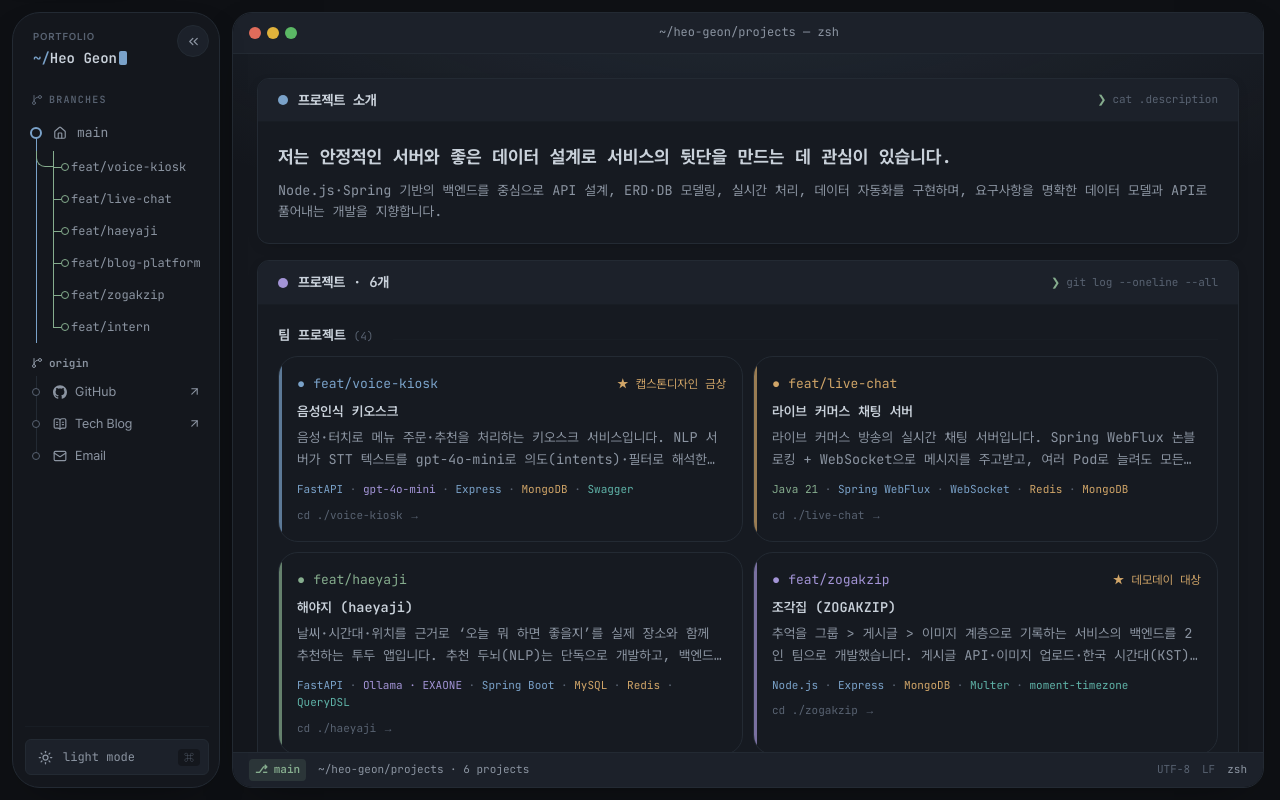
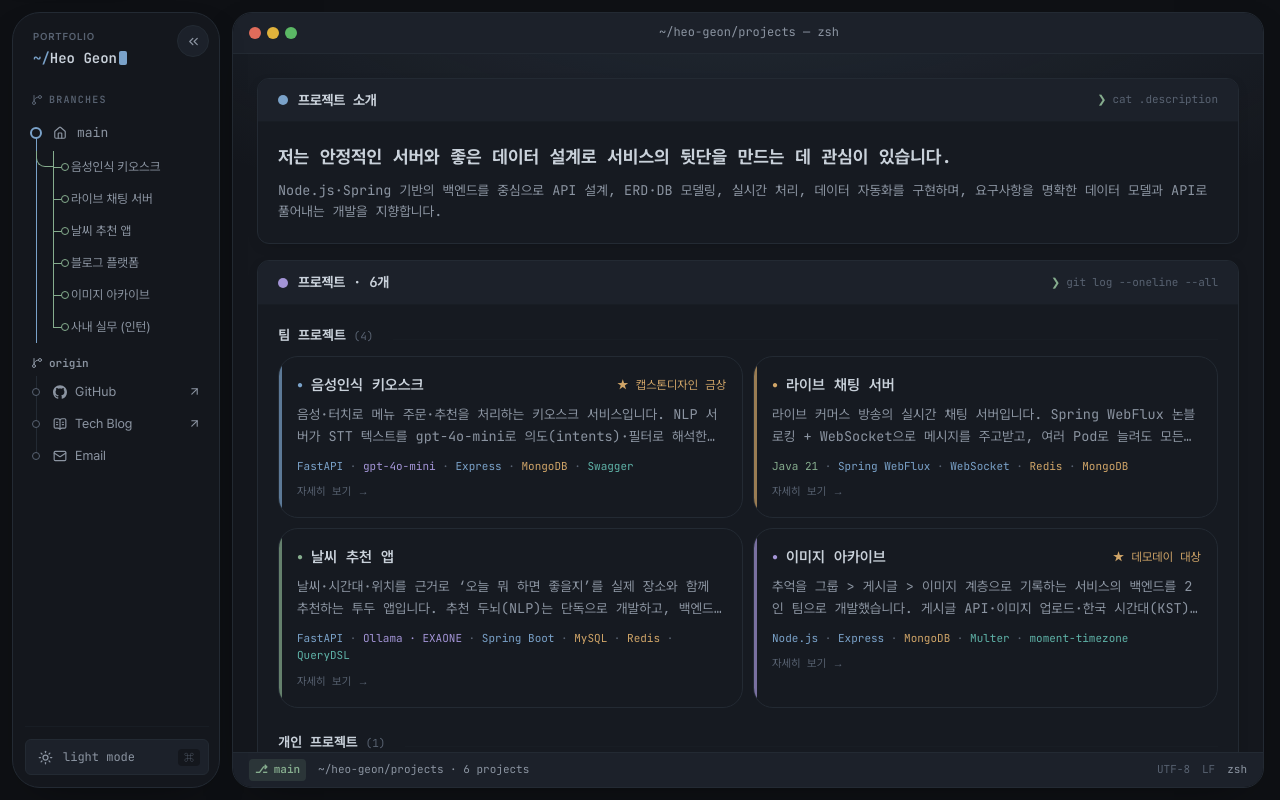
Before and after one commit to HUHGEON/portfolio, a Next.js app: page /projects in a window 1280 px wide. Built offline with nearby package versions, Linux system fonts and the light colour scheme.

Commit message:
design(v2): 프로젝트 라벨 feat/slug → 한글 서비스명(카드·사이드바), CTA '자세히 보기'

```diff
--- a/src/components/pages/terminal/terminal-home.tsx
+++ b/src/components/pages/terminal/terminal-home.tsx
@@ -6,13 +6,12 @@ import { ScrollReveal } from "@/components/pages/terminal/scroll-reveal";
 import {
   LivePrompt,
   Panel,
+  serviceLabel,
   StackList,
   TermWindow,
 } from "@/components/pages/terminal/terminal-ui";
 import { assetPath } from "@/lib/asset-path";
 import type { Dictionary } from "@/i18n/dictionaries";
-
-const branchName = (slug: string) => (slug === "media-inference" ? "intern" : slug);
 
 const HUES = [
   "var(--hue-blue)",
@@ -248,13 +247,12 @@ export function TerminalHome({ dictionary }: { dictionary: Dictionary }) {
                     className="absolute inset-y-0 left-0 w-[3px] opacity-70 transition-opacity duration-200 group-hover:opacity-100"
                     style={{ background: hue }}
                   />
-                  <div className="flex flex-wrap items-baseline gap-x-2">
-                    <span style={{ color: hue }}>●</span>
-                    <span
-                      className="font-mono text-[13px] group-hover:underline"
-                      style={{ color: hue }}
-                    >
-                      feat/{branchName(project.slug)}
+                  <div className="flex flex-wrap items-center gap-x-2">
+                    <span className="text-[10px]" style={{ color: hue }}>
+                      ●
+                    </span>
+                    <span className="font-semibold text-[15px] text-[var(--text)] transition group-hover:text-[var(--accent)]">
+                      {serviceLabel(project.slug, project.title)}
                     </span>
                     {award ? (
                       <span className="ml-auto text-[12px] text-[var(--hue-amber)]">
@@ -262,15 +260,12 @@ export function TerminalHome({ dictionary }: { dictionary: Dictionary }) {
                       </span>
                     ) : null}
                   </div>
-                  <p className="mt-1.5 font-semibold text-[var(--text)]">
-                    {project.title}
-                  </p>
-                  <p className="mt-1 line-clamp-2 text-[var(--dim)]">
+                  <p className="mt-1.5 line-clamp-2 text-[var(--dim)]">
                     {project.description}
                   </p>
                   <StackList items={project.stack} className="mt-2.5" />
-                  <span className="mt-2 font-mono text-[11px] text-[var(--faint)] transition group-hover:text-[var(--accent)]">
-                    cd ./{branchName(project.slug)} →
+                  <span className="mt-2 text-[11px] text-[var(--faint)] transition group-hover:text-[var(--accent)]">
+                    자세히 보기 →
                   </span>
                 </Link>
               );
--- a/src/components/pages/terminal/terminal-projects.tsx
+++ b/src/components/pages/terminal/terminal-projects.tsx
@@ -4,6 +4,7 @@ import { ScrollReveal } from "@/components/pages/terminal/scroll-reveal";
 import {
   LivePrompt,
   Panel,
+  serviceLabel,
   StackList,
   TermWindow,
 } from "@/components/pages/terminal/terminal-ui";
@@ -11,7 +12,6 @@ import type { Dictionary } from "@/i18n/dictionaries";
 
 type ProjectItem = Dictionary["projects"][number];
 
-const branchName = (slug: string) => (slug === "media-inference" ? "intern" : slug);
 const stripMd = (s: string) => s.replace(/\*\*/g, "").replace(/\n/g, " ").trim();
 
 const HUES = [
@@ -44,13 +44,12 @@ function ProjectCard({ project, hue }: { project: ProjectItem; hue: string }) {
         className="absolute inset-y-0 left-0 w-[3px] opacity-70 transition-opacity duration-200 group-hover:opacity-100"
         style={{ background: hue }}
       />
-      <div className="flex flex-wrap items-baseline gap-x-2">
-        <span style={{ color: hue }}>●</span>
-        <span
-          className="font-mono text-[13px] group-hover:underline"
-          style={{ color: hue }}
-        >
-          feat/{branchName(project.slug)}
+      <div className="flex flex-wrap items-center gap-x-2">
+        <span className="text-[10px]" style={{ color: hue }}>
+          ●
+        </span>
+        <span className="font-semibold text-[15px] text-[var(--text)] transition group-hover:text-[var(--accent)]">
+          {serviceLabel(project.slug, project.title)}
         </span>
         {award ? (
           <span className="ml-auto text-[12px] text-[var(--hue-amber)]">
@@ -58,13 +57,12 @@ function ProjectCard({ project, hue }: { project: ProjectItem; hue: string }) {
           </span>
         ) : null}
       </div>
-      <p className="mt-1.5 font-semibold text-[var(--text)]">{project.title}</p>
-      <p className="mt-1 line-clamp-2 text-[var(--dim)]">
+      <p className="mt-1.5 line-clamp-2 text-[var(--dim)]">
         {project.description}
       </p>
       <StackList items={project.stack} className="mt-2.5" />
-      <span className="mt-2 font-mono text-[11px] text-[var(--faint)] transition group-hover:text-[var(--accent)]">
-        cd ./{branchName(project.slug)} →
+      <span className="mt-2 text-[11px] text-[var(--faint)] transition group-hover:text-[var(--accent)]">
+        자세히 보기 →
       </span>
     </Link>
   );
--- a/src/components/pages/terminal/terminal-ui.tsx
+++ b/src/components/pages/terminal/terminal-ui.tsx
@@ -1,4 +1,16 @@
 import type { ReactNode } from "react";
+
+/** Human Korean service label per project (shown instead of the git-style slug). */
+export const SERVICE_LABEL: Record<string, string> = {
+  "voice-kiosk": "음성인식 키오스크",
+  "live-chat": "라이브 채팅 서버",
+  haeyaji: "날씨 추천 앱",
+  zogakzip: "이미지 아카이브",
+  "blog-platform": "블로그 플랫폼",
+  "media-inference": "사내 실무 (인턴)",
+};
+export const serviceLabel = (slug: string, fallback: string) =>
+  SERVICE_LABEL[slug] ?? fallback;
 
 /** Category colour for a tech token — matches the home "기술 스택" palette. */
 export function stackHue(tech: string): string {
--- a/src/components/shell/portfolio-frame.tsx
+++ b/src/components/shell/portfolio-frame.tsx
@@ -13,6 +13,7 @@ import Link from "next/link";
 import { usePathname } from "next/navigation";
 import { type ReactNode, useState } from "react";
 import { GithubIcon } from "@/components/icons/github-icon";
+import { serviceLabel } from "@/components/pages/terminal/terminal-ui";
 import { ThemeToggle, ThemeToggleRail } from "@/components/shell/theme-toggle";
 import { PortfolioViewportProvider } from "@/components/shell/viewport-context";
 import { Tooltip } from "@/components/ui/tooltip";
@@ -93,15 +94,12 @@ function PortfolioSidebar({
   onToggle,
 }: PortfolioSidebarProps) {
   const pathname = usePathname();
-  // git-flow-style branch names; the intern work reads better as feat/intern
-  const branchName = (slug: string) =>
-    slug === "media-inference" ? "intern" : slug;
   const projectChildren = projects
     .filter((project) => project.featured)
     .slice(0, sidebarProjectLimit)
     .map((project) => ({
       id: project.slug,
-      label: `feat/${branchName(project.slug)}`,
+      label: serviceLabel(project.slug, project.title),
       href: `/projects/${project.slug}`,
     }));
   const sections: SidebarSection[] = [
@@ -322,7 +320,7 @@ function PortfolioSidebar({
                               cactive ? "bg-[var(--c-cat)]" : "bg-[var(--surface)]",
                             ].join(" ")}
                           />
-                          <span className="min-w-0 flex-1 truncate font-mono">
+                          <span className="min-w-0 flex-1 truncate text-[12.5px]">
                             {child.label}
                           </span>
                           {cactive ? (
```
